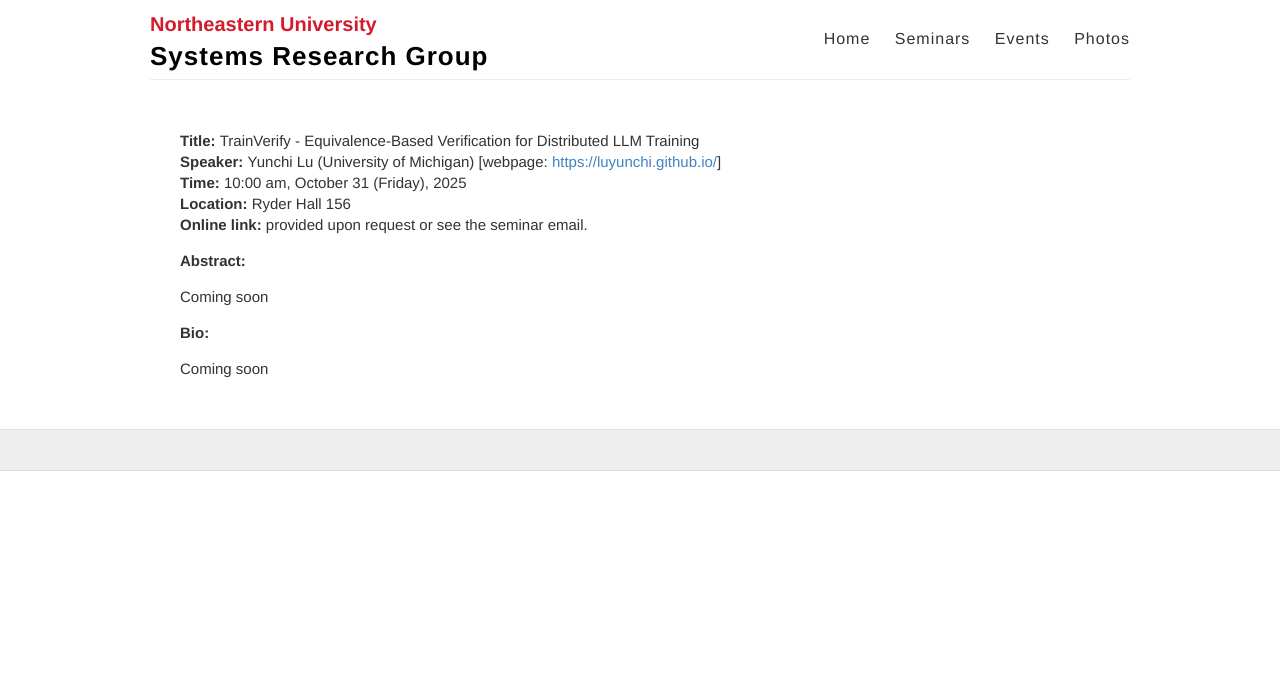
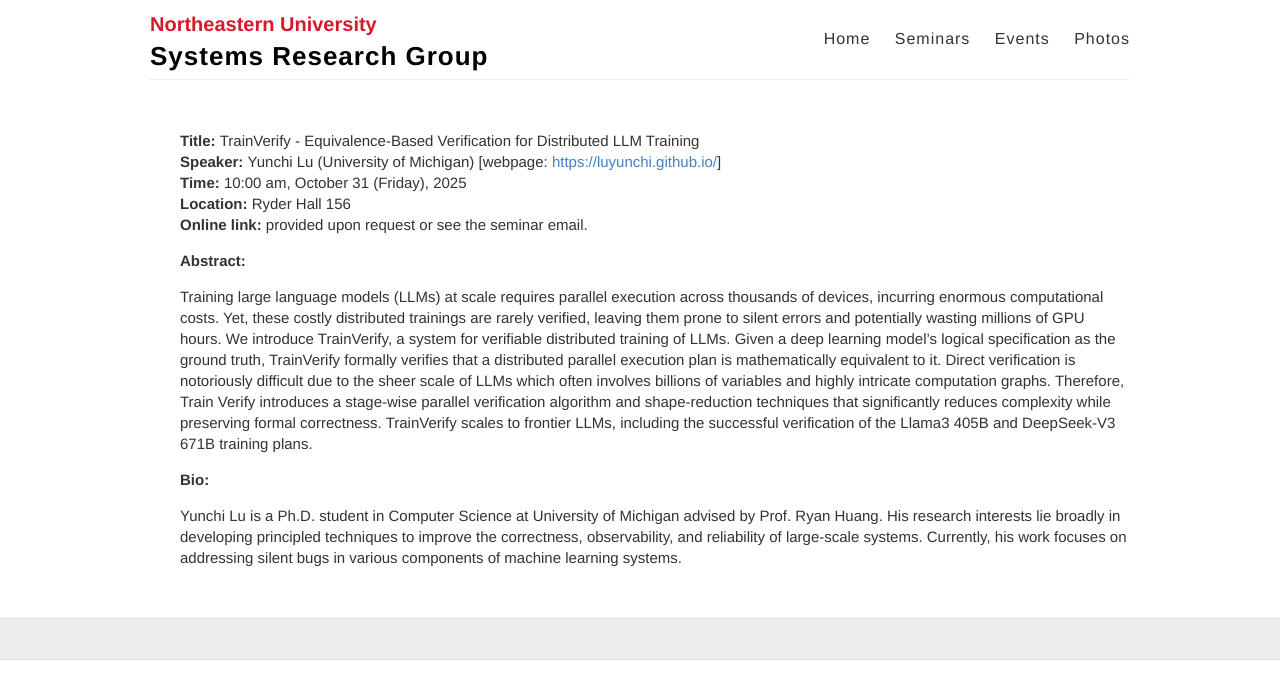
Before and after one commit to neu-srg/neu-srg.github.io, a Jekyll site: the page built from _seminars/2025-10-31-Yunchi-Lu.md, in a window 1280 px wide. Shown: the top 699 px of the page. Built offline with Jekyll 4.4.1, drawn with Linux system fonts in a browser that asks for light colours.

Commit message:
add abstract and bio for Yunchi Lu's seminar

```diff
--- a/_seminars/2025-10-31-Yunchi-Lu.md
+++ b/_seminars/2025-10-31-Yunchi-Lu.md
@@ -13,8 +13,9 @@ online: YES
 
 **Abstract:**
 
-Coming soon
+Training large language models (LLMs) at scale requires parallel execution across thousands of devices, incurring enormous computational costs. Yet, these costly distributed trainings are rarely verified, leaving them prone to silent errors and potentially wasting millions of GPU hours.
+We introduce TrainVerify, a system for verifiable distributed training of LLMs. Given a deep learning model’s logical specification as the ground truth, TrainVerify formally verifies that a distributed parallel execution plan is mathematically equivalent to it. Direct verification is notoriously difficult due to the sheer scale of LLMs which often involves billions of variables and highly intricate computation graphs. Therefore, Train Verify introduces a stage-wise parallel verification algorithm and shape-reduction techniques that significantly reduces complexity while preserving formal correctness. TrainVerify scales to frontier LLMs, including the successful verification of the Llama3 405B and DeepSeek-V3 671B training plans.
 
 **Bio:**
 
-Coming soon
+Yunchi Lu is a Ph.D. student in Computer Science at University of Michigan advised by Prof. Ryan Huang. His research interests lie broadly in developing principled techniques to improve the correctness, observability, and reliability of large-scale systems. Currently, his work focuses on addressing silent bugs in various components of machine learning systems.
```
